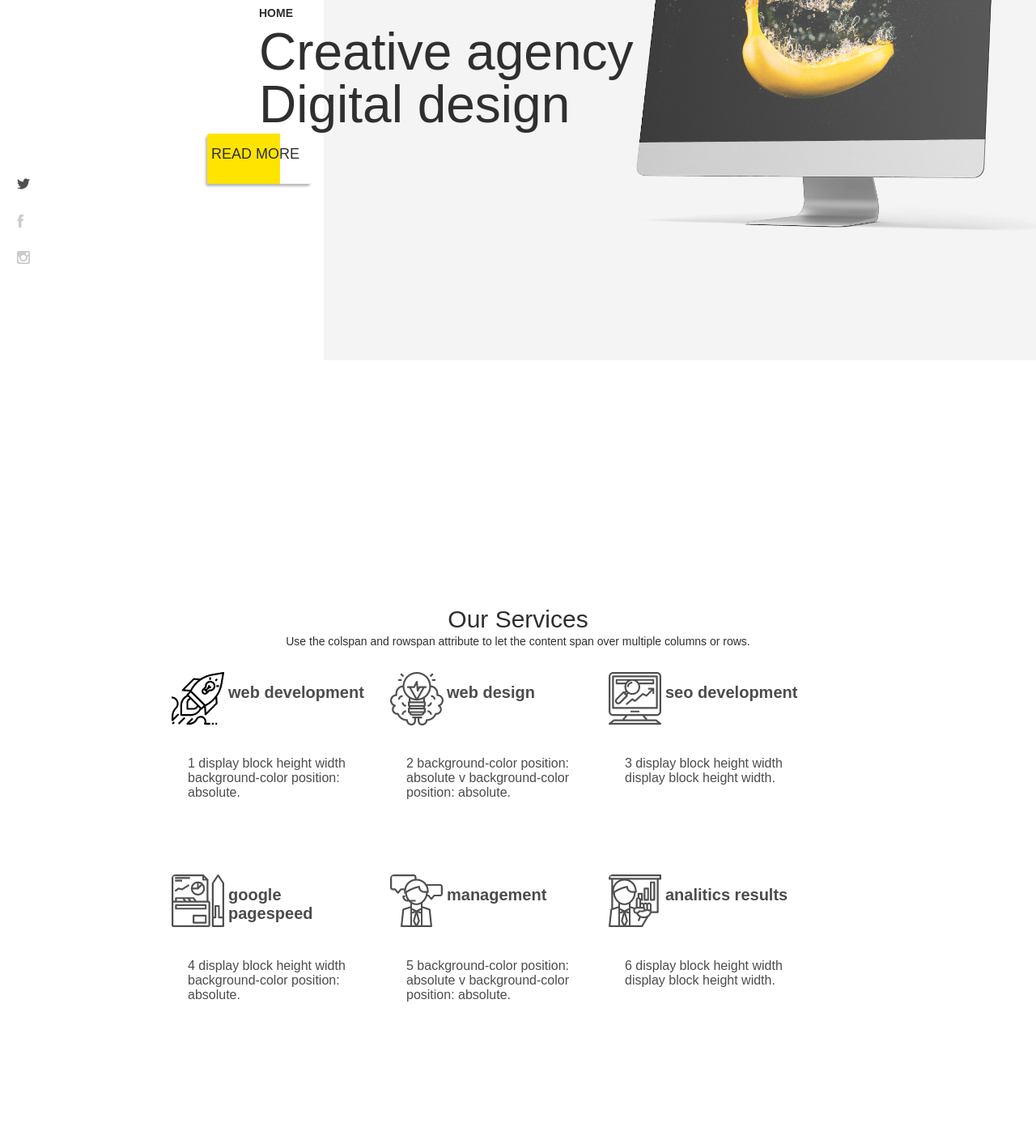
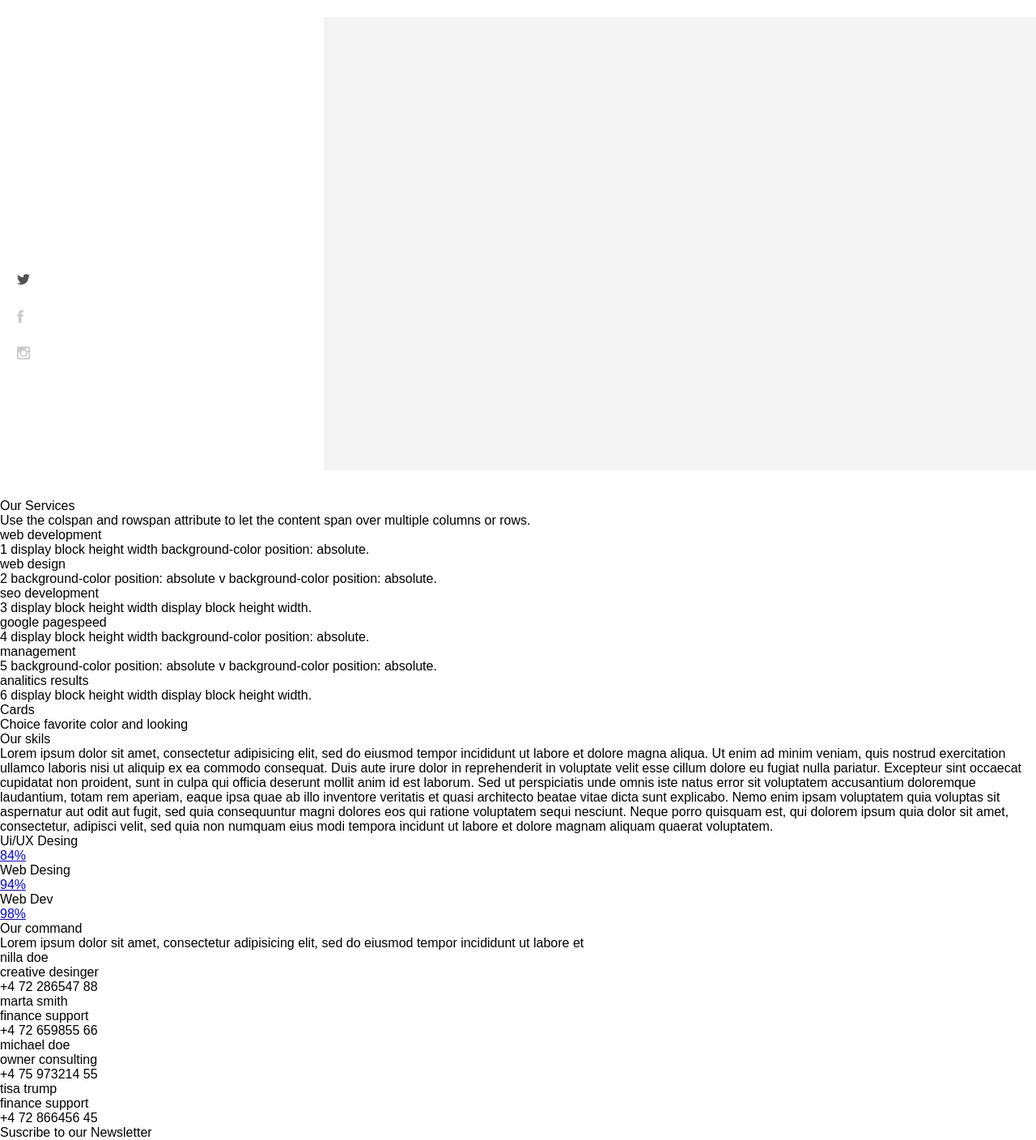
Before and after one commit to katrinkattt/react-app-yellow, a React (Create React App) app in the folder app-lending/yell-app/: page / in a window 1280 px wide. Shown: the part 200-1608 px from the top of the page at 81% size. Built offline with nearby package versions, Linux system fonts and the light colour scheme.

Commit message:
Update index.css

```diff
--- a/app-lending/yell-app/src/index.css
+++ b/app-lending/yell-app/src/index.css
@@ -1,29 +1,15 @@
 body {
-  margin: 0;
-  font-family: -apple-system, BlinkMacSystemFont, 'Segoe UI', 'Roboto', 'Oxygen',
-    'Ubuntu', 'Cantarell', 'Fira Sans', 'Droid Sans', 'Helvetica Neue',
-    sans-serif;
-  -webkit-font-smoothing: antialiased;
-  -moz-osx-font-smoothing: grayscale;
-}
-
-code {
-  font-family: source-code-pro, Menlo, Monaco, Consolas, 'Courier New',
-    monospace;
-}
-
-body{
   margin: 0;
   padding: 0;
   font-family: Arial, Helvetica, sans-serif;
 }
 
-section{
+section {
   transition: all;
   translate: 1000;
 }
 
-.menu{
+.menu {
   height: 35px;
   width: 100%;
   background-color: #ffffffca;
@@ -34,38 +20,35 @@ section{
   z-index: 3;
   box-shadow: #0000003d 2px 2px 2px;
   padding-top: 10px;
-}
-.menu a{
-  text-decoration: none;
-  color:#2f2f2fda;
-  margin-left: 35px;
-  margin-top: 12px;
-}
-.menu:hover {
-  background-color: #fff;
+  :hover-background-color: #fff;
+  a-text-decoration: none;
+  a-color: #2f2f2fda;
+  a-margin-left: 35px;
+  a-margin-top: 12px;
 }
 
-.main__container{
+.main__container {
   width: 100%;
   height: 100vh;
   background-color: #ffffff;
   position: relative;
 }
-.socials{
+
+.socials {
   position: absolute;
   margin-top: 420px;
   margin-left: 5px;
+}
 
-}
-.social{
-  width:40px;
+.social {
+  width: 40px;
   height: 40px;
   margin-bottom: 5px;
   background-size: cover;
   padding-left: 40%;
 }
 
-.grey__block{
+.grey__block {
   background-color: #f4f4f4;
   width: 1015px;
   height: 70%;
@@ -73,328 +56,3 @@ section{
   margin-top: 85px;
   position: absolute;
 }
-.img__M{
-  width: 500px;
-  height: 400px;
-  padding-left: 38%;
-}
-.main__img{
-  height: 100%;
-  width: auto;
-  background: url(./media/iMac.png);
-  background-size: cover;
-}
-.title__main{
-  font-family: Arial, Helvetica, sans-serif;
-  font-size: 64px;
-  line-height: 1px;
-  color: #2f2f2f;
-  margin-top: 200px;
-  margin-bottom: 1px;
-  margin-left: 25%;
-  position: absolute;
-  z-index: 2;
-}
-.second__title  {
-  margin-top: 1px;
-  /* margin-left: -15%; */
-
-}
-.title__home{
-  font-size: 14px;
-  font-weight: bolder;
-}
-.home__line{
-  display: inline-block;
-  position: absolute;
-}
-.line__home{
-  width: 20px;
-  height: 2px;
-  margin-right: 10px;
-}
-
-.btn__main a{
-  text-decoration: none;
-  height: 47px;
-  width: 119px;
-  color: #2f2f2f;
-  font-size: large;
-  color: #c9804f;
-}
-a span {
-  display: block;
-  height: 47px;
-  width: 119px;
-  background: linear-gradient(to right, #FFE400 70%, #00000000 30%);
-  /* position: absolute; */
-  border-radius: 3px;
-  box-shadow: #00000046 -2px 3px 3px;
-  color: #2f2f2f;
-  overflow: hidden;
-  padding: 15px 5px 0 5px;
-}
-.btn__f{
-  margin-left: 20%;
-  margin-top: 365px;
-  position: absolute;
-}
-a:hover span {
-  box-shadow: #00000073 1px 2px 2px;
-  color: #2f2f2f;
-}
-
-.container{
-  height: 100vh;
-  width: 100%;
-  background-color: #fff;
-  color: #2f2f2f;
-  padding-top: 10%;
-  overflow: hidden;
-  display: flex;
-  justify-content: center;
-}
-.container__fit{
-  height: fit-content;
-}
-
-.second__c{
-  height: 90%;
-  width: 70%;
-  background-color: #fff;
-  margin: auto;
-  padding: 20px;
-}
-
-.title_container{
-  font-size: 30px;
-  display: flex;
-  justify-content: center;
-}
-.title2__{
-  font-size: 14px;
-  padding-top: 2px;
-  margin-bottom: 30px;
-  display: flex;
-  justify-content: center;
-}
-
-
-#big-block{
-  /* width: 850px; */
-  height: 90%;
-  max-height: fit-content;
-  overflow: hidden;
-}
-.serv__b{
-  float: left;
-  height: 250px;
-  width: 250px;
-  margin: 0 0 0px 20px;
-  color: #2f2f2fdc;
-  padding: 0;
-}
-.offer__main{
-  height: 200px;
-  width:250px;
-  /* margin: 0 0 16px 16px; */
-  /* white-space:nowrap; */
-
-}
-.offer__main div{
-  display: inline-block;
-}
-.offer__img{
-  height: 100px;
-  width: 100px;
-  border-radius: 5px;
-  background-size: cover;
-}
-.offer__info{
-  padding-top: 0;
-  margin: 0;
-  position: relative;
-  margin-left: 20px;
-}
-
-.offer__title{
-  font-size: 20px;
-  font-weight: bold;
-  position: absolute;
-  margin-top: -90px;
-  margin-left: 50px;
-
-}
-.offer__more{
-  height: 100px;
-  width: 220px;
-}
-.cards__b{
-  display: flex;
-  justify-content: center;
-}
-
-
-.small-block{
-  float: left;
-  height: 250px;
-  width: 250px;
-  margin: 0 0 16px 20px;
-  background-size: cover !important;
-  background: #fcd708;
-  /* если надо для каждого блока свой цвет, то пропиши для каждого класс с сответстующим цветом */
-}
-#card__2{
-  font-weight: 900;
-  color: #221e06;
-  z-index: 2;
-}
-
-.skils__main{
-  display: flex;
-  justify-content: space-around;
-  width: 70%;
-  height: 90%;
-}
-
-.skils__about{
-  justify-content: left;
-  height: 70%;
-  width: 50%;
-  padding: 20px;
-}
-.skils__title{
-  margin-bottom: 50px;
-}
-.skils__text{
-  text-align: left;
-  width: 100%;
-}
-
-.offers__skill{
-  height: 70px;
-  width: 350px;
-  display: inline-flex;
-}
-.skill__txt__btn{
-  margin-right: 25px;
-  color: #505050;
-  font-size: 17px;
-  font-weight: bolder;
-}
-.skill__of{
-  display: inherit;
-  z-index: 2;
-}
-
-.btn__of{
-  margin: 0;
-  padding: 0;
-}
-
-.skils__foto{
-  width: 50%;
-  height: 90%;
-  background: url(./media/skills.png);
-  background-size: cover;
-  border-radius: 2px;
-}
-.title__team, .title__team2{
-  position: absolute;
-  /* margin-bottom: 30px; */
-}
-.title__team{
-  margin-top: -40px;
-}
-.command__main{
-  height: 90%;
-  display: flex;
-  margin-top: 40px;
-}
-
-.person{
-  height: 400px;
-  width: 210px;
-  margin-left: 40px;
-  padding: 20px;
-  color:#505050;
-  text-transform: uppercase;
-  font-size: 16px;
-  font-weight: bold;
-}
-.team__img{
-  height: 300px;
-  width: 210px;
-  margin-bottom: 20px;
-}
-.team__position, .team__telefon{
-  font-size: 12px;
-  opacity: 0.8;
-  margin-top: 20px;
-}
-
-.feedback{
-  height: 30%;
-  width: 100%;
-  display: flex;
-  justify-content: center;
-  padding: 20px;
-  margin-bottom: 60px;
-}
-.feed__block{
-  height: 197px;
-  width: 1100px;
-  max-width: fit-content;
-  background-color: #b8b5b5;
-  display: flex;
-}
-.title__feed, .feed__text{
-  margin: 90px 0 0 20px;
-  font-size: 28px;
-  font-weight: 400;
-  color: #505050;
-  width: 50%;
-}
-.feed__text{
-  margin: 0;
-  font-size: 14px;
-}
-.feedback__inputs{
-  margin-top: 90px;
-  padding-right: 30px;
-  height: 50px;
-  display: flex;
-}
-.feed__input{
-  height: 40px;
-  width: 250px;
-  padding-left: 15px;
-}
-.feed__btn{
-  height: 42px;
-  width: 180px;
-  background-color: #fcd708;
-  border: none;
-}
-
-footer{
-  margin-bottom: 1px;
-  width: 100%;
-}
-.footer{
-  width: 100%;
-  height: 200px;
-  background-color: #fcd708;
-  color: #fff;
-  box-shadow: #0000009d -3px -3px 4px;
-  padding-top: 50px;
-  overflow: auto;
-  display:block;
-  text-align: center;
-}
-.footer__text{
-  font-size: larger;
-  font-weight: bolder;
-  margin-top: 50px;
-
-}
```
